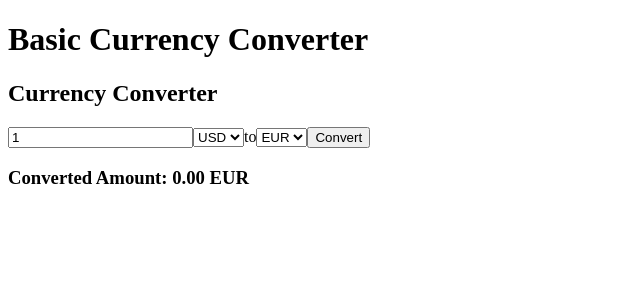
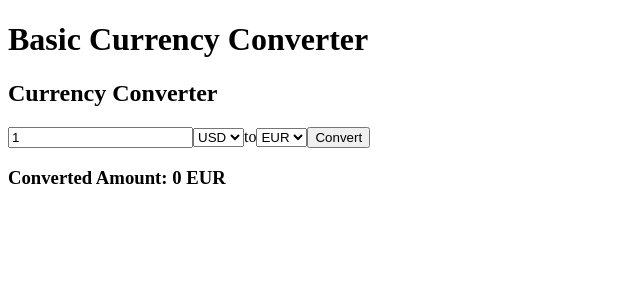
Before and after one commit to Espadv69/Basic-Currency-Converter, a React (Vite) app: page / in a window 1280 px wide. Shown: the top 300 px of the page, without its empty margins (0-640 px from the left). Built offline with nearby package versions, Linux system fonts and the light colour scheme.

Commit message:
Format converted amount to two decimal places in CurrencyConverter component

```diff
--- a/src/components/CurrencyConverter.jsx
+++ b/src/components/CurrencyConverter.jsx
@@ -12,7 +12,8 @@ const CurrencyConverter = () => {
       setConvertedAmount(amount)
     } else {
       const rate = exchangeRates[fromCurrency][toCurrency] || 1
-      setConvertedAmount(amount * rate)
+      const convertedValue = amount * rate
+      setConvertedAmount(convertedValue.toFixed(2))
     }
   }
 
@@ -48,7 +49,7 @@ const CurrencyConverter = () => {
 
       <button onClick={convertCurrency}>Convert</button>
       <h3>
-        Converted Amount: {convertedAmount.toFixed(2)} {toCurrency}
+        Converted Amount: {convertedAmount} {toCurrency}
       </h3>
     </div>
   )
```
